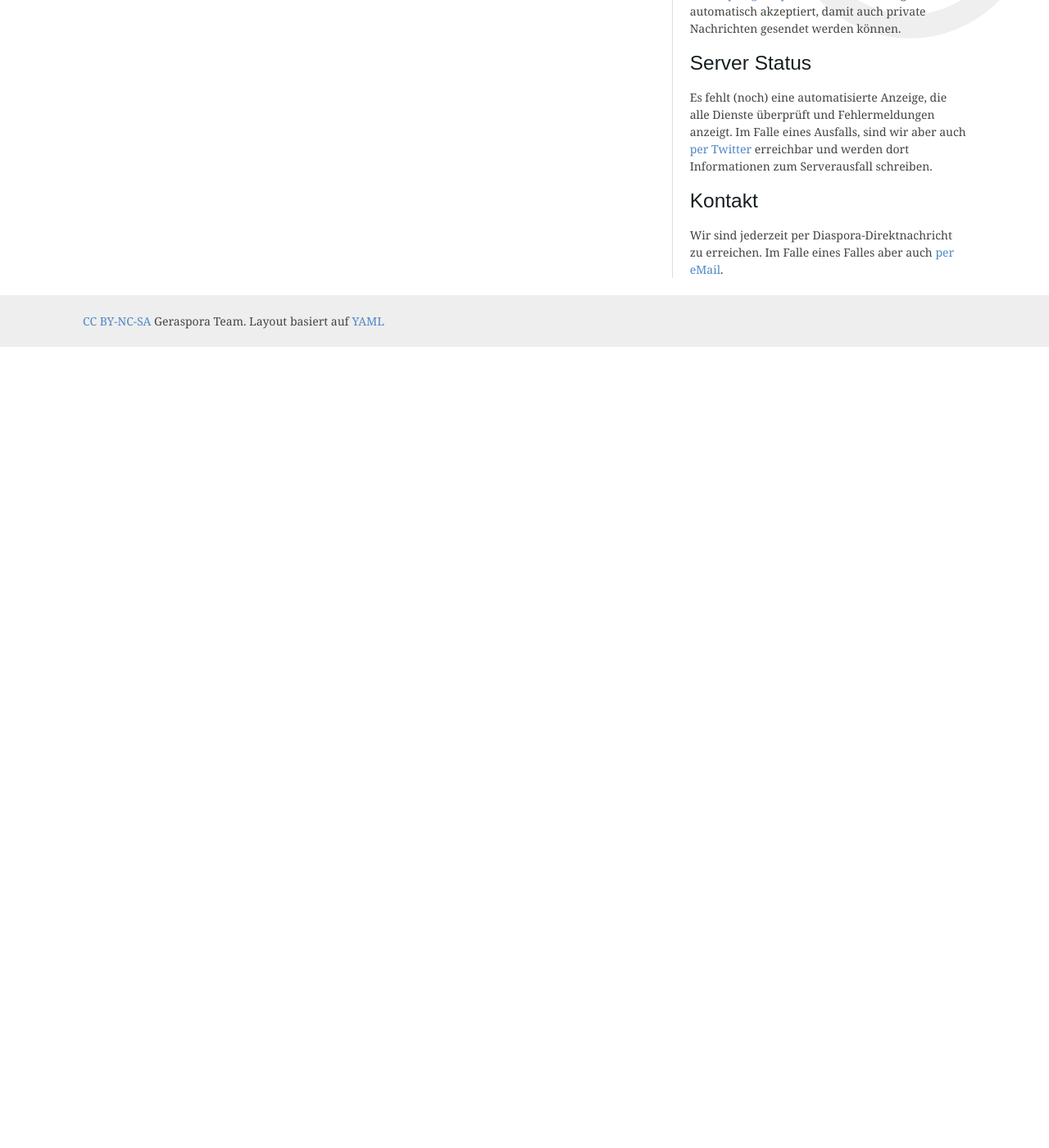
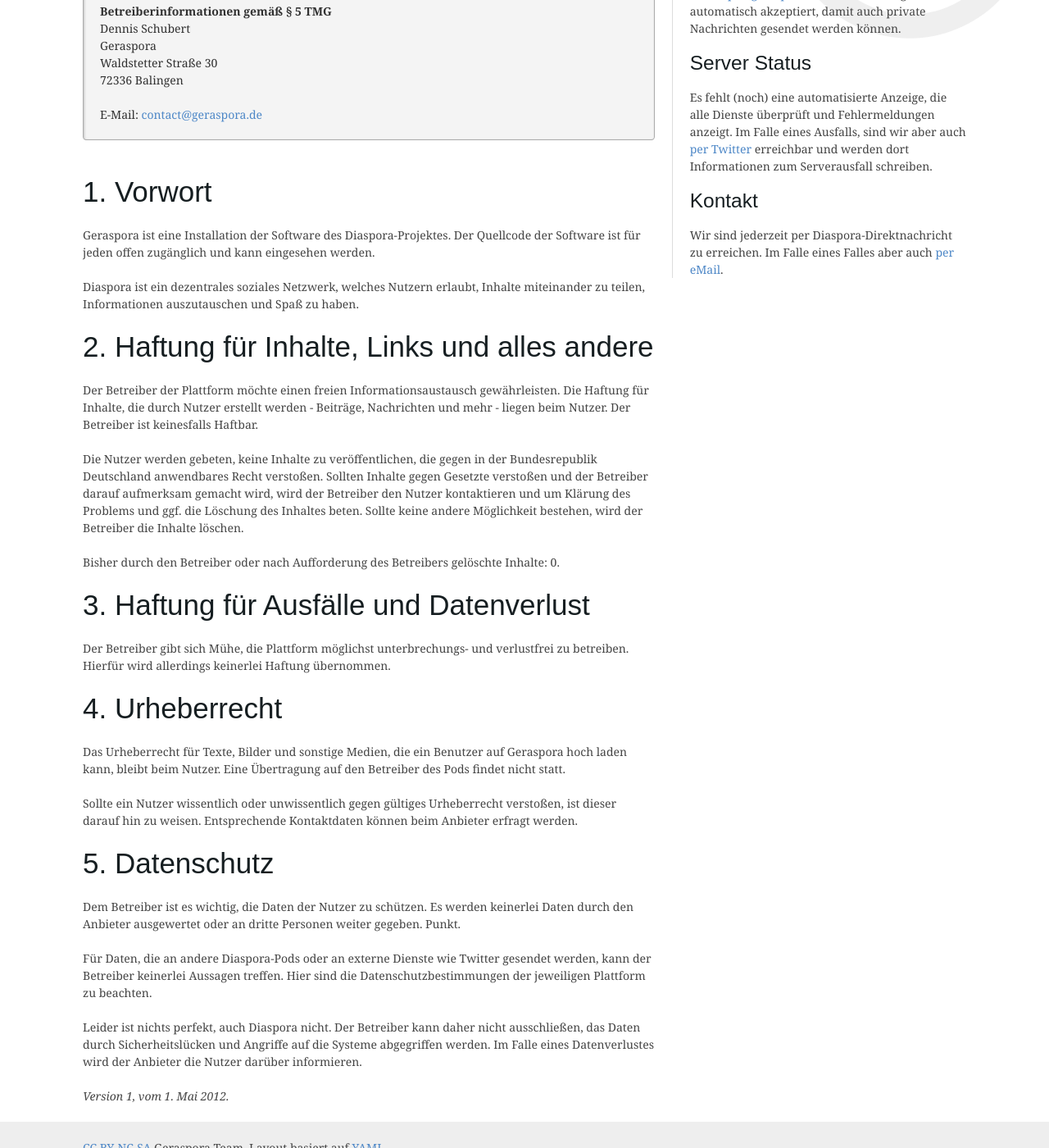
Before and after one commit to geraspora/meta, a Jekyll site: the page built from legal.html, in a window 1280 px wide and 1400 px high, scrolled down 270 px. Shown: the whole window at 82% size. Built offline with Jekyll 4.4.1, drawn with Linux system fonts in a browser that asks for light colours; some web fonts are replaced; Markdown is read by kramdown in place of the engine named in the settings; before the commit the page ends 900 px from its top, so only the background shows below that.

Commit message:
Import legel stuff.

```diff
--- a/legal.html
+++ b/legal.html
@@ -4,7 +4,81 @@
 ---
 
 <div class="ym-gbox-left ym-clearfix">
-  <p>
-    ToDo.
+  <h2>Impressum</h2>
+
+  <p class="box info">
+    <strong>Betreiberinformationen gemäß &sect; 5 TMG</strong><br>
+    Dennis Schubert<br>
+    Geraspora<br>
+    Waldstetter Straße 30<br>
+    72336 Balingen<br>
+    <br>
+    E-Mail: <a href="mailto:contact@geraspora.de">contact@geraspora.de</a>
   </p>
 </div>
+
+<div class="ym-gbox-left ym-clearfix">
+  <h2>1. Vorwort</h2>
+  <p>
+    Geraspora ist eine Installation der Software des Diaspora-Projektes. Der Quellcode
+    der Software ist für jeden offen zugänglich und kann eingesehen werden.
+  </p>
+  <p>
+    Diaspora ist ein dezentrales soziales Netzwerk, welches Nutzern erlaubt, Inhalte
+    miteinander zu teilen, Informationen auszutauschen und Spaß zu haben.
+  </p>
+
+  <h2>2. Haftung für Inhalte, Links und alles andere</h2>
+  <p>
+    Der Betreiber der Plattform möchte einen freien Informationsaustausch gewährleisten.
+    Die Haftung für Inhalte, die durch Nutzer erstellt werden - Beiträge, Nachrichten und
+    mehr - liegen beim Nutzer. Der Betreiber ist keinesfalls Haftbar.
+  </p>
+  <p>
+    Die Nutzer werden gebeten, keine Inhalte zu veröffentlichen, die gegen in der Bundesrepublik
+    Deutschland anwendbares Recht verstoßen. Sollten Inhalte gegen Gesetzte verstoßen und
+    der Betreiber darauf aufmerksam gemacht wird, wird der Betreiber den Nutzer kontaktieren
+    und um Klärung des Problems und ggf. die Löschung des Inhaltes beten. Sollte keine andere
+    Möglichkeit bestehen, wird der Betreiber die Inhalte löschen.
+  </p>
+  <p>
+    Bisher durch den Betreiber oder nach Aufforderung des Betreibers gelöschte Inhalte:
+    0.
+  </p>
+
+  <h2>3. Haftung für Ausfälle und Datenverlust</h2>
+  <p>
+    Der Betreiber gibt sich Mühe, die Plattform möglichst unterbrechungs- und
+    verlustfrei zu betreiben. Hierfür wird allerdings keinerlei Haftung übernommen.
+  </p>
+
+  <h2>4. Urheberrecht</h2>
+  <p>
+    Das Urheberrecht für Texte, Bilder und sonstige Medien, die ein Benutzer auf
+    Geraspora hoch laden kann, bleibt beim Nutzer. Eine Übertragung auf den Betreiber
+    des Pods findet nicht statt.
+  </p>
+  <p>
+    Sollte ein Nutzer wissentlich oder unwissentlich gegen gültiges Urheberrecht
+    verstoßen, ist dieser darauf hin zu weisen. Entsprechende Kontaktdaten können
+    beim Anbieter erfragt werden.
+  </p>
+
+  <h2>5. Datenschutz</h2>
+  <p>
+    Dem Betreiber ist es wichtig, die Daten der Nutzer zu schützen. Es werden keinerlei
+    Daten durch den Anbieter ausgewertet oder an dritte Personen weiter gegeben. Punkt.
+  </p>
+  <p>
+    Für Daten, die an andere Diaspora-Pods oder an externe Dienste wie Twitter gesendet
+    werden, kann der Betreiber keinerlei Aussagen treffen. Hier sind die Datenschutzbestimmungen
+    der jeweiligen Plattform zu beachten.
+  </p>
+  <p>
+    Leider ist nichts perfekt, auch Diaspora nicht. Der Betreiber kann daher nicht ausschließen,
+    das Daten durch Sicherheitslücken und Angriffe auf die Systeme abgegriffen werden. Im Falle
+    eines Datenverlustes wird der Anbieter die Nutzer darüber informieren.
+  </p>
+
+  <p><i>Version 1, vom 1. Mai 2012.</i></p>
+</div>
```
